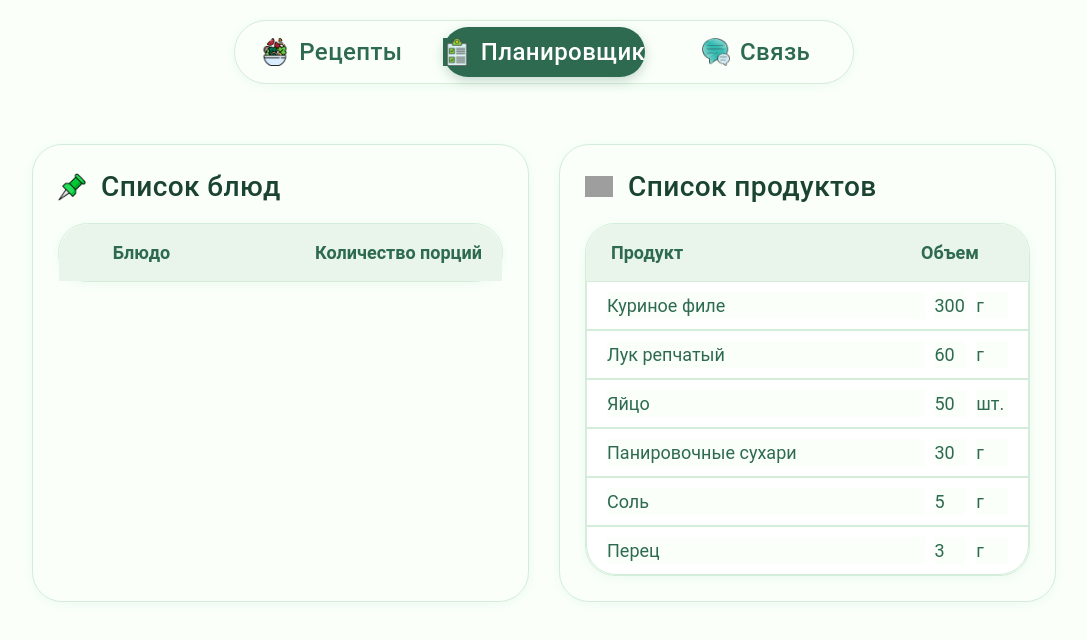
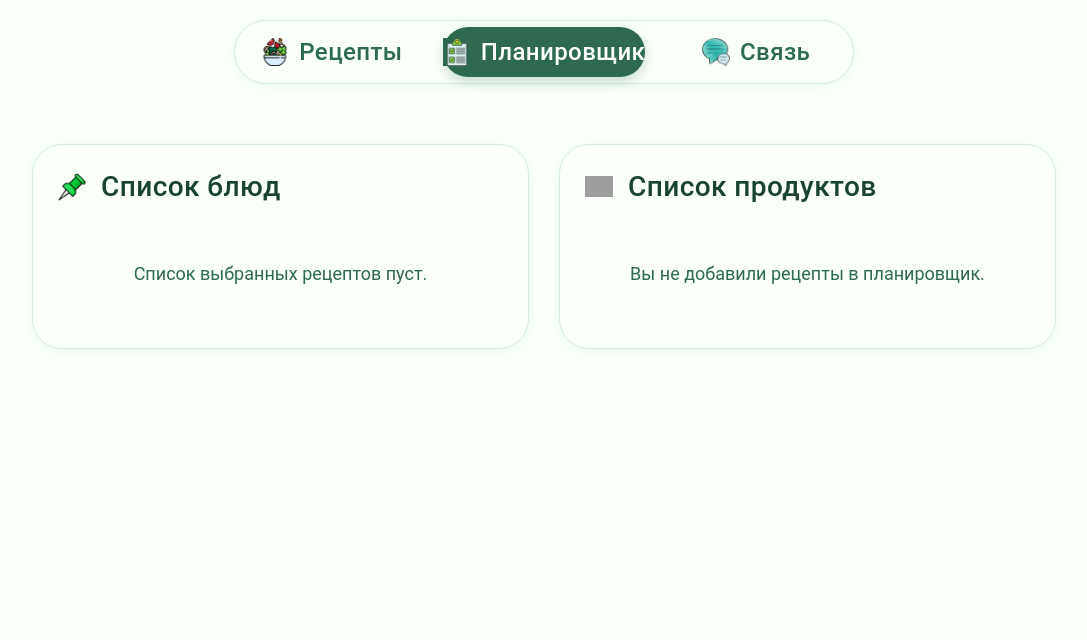
Before and after one commit to Daria-2299/freeze-planner, a React (Vite) app: page /planner in a window 1280 px wide. Shown: the top 640 px of the page, without its empty margins (96-1183 px from the left). Built offline with nearby package versions, Linux system fonts and the light colour scheme; grey boxes are pictures that could not be loaded.

Commit message:
feat: add aggregated ingredients for planner-recipes

```diff
--- a/src/components/plannerProductList/PlannerProductList.jsx
+++ b/src/components/plannerProductList/PlannerProductList.jsx
@@ -1,57 +1,27 @@
+import { useLocalStorage } from "../../services/useLocalStorage";
+
 import classes from "./plannerProductList.module.scss";
 
 import cartIcon from "../../assets/icons/shopping-cart-icon.png";
+import { useEffect } from "react";
 
-const PlannerProductList = () => {
-  const recipes = [
-    {
-      id: 1,
-      title: "Куриные котлеты",
-      description:
-        "Нежные котлеты из куриного филе с зеленью. Можно жарить без разморозки.",
-      calories: 210,
-      protein: 22,
-      fat: 10,
-      carbs: 8,
-      weight: 180,
-      portions: 6,
-      ingredients: [
-        { title: "Куриное филе", weight: 300, measure: "г" },
-        { title: "Лук репчатый", weight: 60, measure: "г" },
-        { title: "Яйцо", weight: 50, measure: "шт." },
-        { title: "Панировочные сухари", weight: 30, measure: "г" },
-        { title: "Соль", weight: 5, measure: "г" },
-        { title: "Перец", weight: 3, measure: "г" },
-      ],
-      preparation: [
-        "Куриное филе нарежьте небольшими кусочками и пропустите через мясорубку.",
-        "Лук очистите и мелко нарежьте или также пропустите через мясорубку.",
-        "Смешайте фарш с луком, яйцом, солью и перцем. Тщательно вымешайте.",
-        "Сформируйте котлеты и обваляйте их в панировочных сухарях.",
-        "Разогрейте сковороду с маслом и обжарьте котлеты с двух сторон до золотистой корочки.",
-        "По желанию можно тушить под крышкой 5-7 минут для полной готовности.",
-      ],
-      cookingTime: 30,
-      freezerLife: 4,
-      imageUrl:
-        "https://img.iamcook.ru/old/upl/recipes/cat/u-f777f2a9cd9399a361f5cb25b4d58790.jpg",
-    },
-  ];
-
+const PlannerProductList = ({ ingredients }) => {
   return (
     <div className={classes["products-block"]}>
       <h3 className={classes["products-block__title"]}>
         <img src={cartIcon} className={classes["products-block__icon"]} />
         Список продуктов
       </h3>
+      {ingredients.length > 0 ? (
         <div className={classes["products-block__table"]}>
           <div className={classes["headlines"]}>
             <p className={classes["headlines__item"]}>Продукт</p>
             <p className={classes["headlines__item"]}>Объем</p>
           </div>
+
           <div className={classes["products-table"]}>
-          {recipes.map((recipe) => {
-            return recipe.ingredients.map((ingredient, index) => (
+            {ingredients.map((ingredient, index) => {
+              return (
                 <div key={index} className={classes["products-table__row"]}>
                   <p className={classes["products-table__cell"]}>
                     {ingredient.title}
@@ -63,10 +33,15 @@ const PlannerProductList = () => {
                     {ingredient.measure}
                   </p>
                 </div>
-            ));
+              );
             })}
           </div>
         </div>
+      ) : (
+        <div className={classes["products-block__empty-table"]}>
+          <p>Вы не добавили рецепты в планировщик.</p>
+        </div>
+      )}
     </div>
   );
 };
--- a/src/components/plannerProductList/plannerProductList.module.scss
+++ b/src/components/plannerProductList/plannerProductList.module.scss
@@ -31,6 +31,16 @@
     border: 1px solid #d4edda;
     border-radius: 30px;
     box-shadow: 0 2px 12px rgba(40, 167, 69, 0.06);
+  }
+
+  &__empty-table {
+    height: 100px;
+    display: flex;
+    justify-content: center;
+    align-items: center;
+    font-size: 18px;
+    line-height: 1.5;
+    color: #2d6a4f;
   }
 }
 
--- a/src/components/plannerRecipeList/PlannerRecipeList.jsx
+++ b/src/components/plannerRecipeList/PlannerRecipeList.jsx
@@ -1,13 +1,14 @@
-import { useLocalStorage } from "../../hooks/useLocalStorage.hook";
-
 import PortionsButtons from "../portionsButtons/PortionsButtons";
 
 import classes from "./plannerRecipeList.module.scss";
 
 import pinIcon from "../../assets/icons/pin-icon.png";
 
-const PlannerRecipeList = () => {
-  const { plannerRecipes, changePortions } = useLocalStorage();
+const PlannerRecipeList = ({ recipes, changePortions, removeRecipe }) => {
+  const handleRecipeClick = (event, recipeId) => {
+    event.preventDefault();
+    removeRecipe(recipeId);
+  };
 
   return (
     <div className={classes["recipes-block"]}>
@@ -15,17 +16,22 @@ const PlannerRecipeList = () => {
         <img src={pinIcon} className={classes["recipes-block__icon"]} />
         Список блюд
       </h3>
+      {recipes.length > 0 ? (
         <div className={classes["recipes-block__table"]}>
           <div className={classes.headlines}>
             <p className={classes.headlines__item}></p>
             <p className={classes.headlines__item}>Блюдо</p>
             <p className={classes.headlines__item}>Количество порций</p>
           </div>
+
           <div className={classes["recipes-table"]}>
-          {plannerRecipes.map((recipe) => (
+            {recipes.map((recipe) => (
               <div key={recipe.id} className={classes["recipes-table__row"]}>
                 <button
                   className={`${classes["recipes-table__cell"]} ${classes["recipes-table__toggle-btn"]}`}
+                  onClick={(event) => {
+                    handleRecipeClick(event, recipe.id);
+                  }}
                 >
                   ✔
                 </button>
@@ -41,6 +47,11 @@ const PlannerRecipeList = () => {
             ))}
           </div>
         </div>
+      ) : (
+        <div className={classes["recipes-block__empty-table"]}>
+          <p>Список выбранных рецептов пуст.</p>
+        </div>
+      )}
     </div>
   );
 };
--- a/src/components/plannerRecipeList/plannerRecipeList.module.scss
+++ b/src/components/plannerRecipeList/plannerRecipeList.module.scss
@@ -31,6 +31,16 @@
     border: 1px solid #d4edda;
     border-radius: 30px;
     box-shadow: 0 2px 12px rgba(40, 167, 69, 0.06);
+  }
+
+  &__empty-table {
+    height: 100px;
+    display: flex;
+    justify-content: center;
+    align-items: center;
+    font-size: 18px;
+    line-height: 1.5;
+    color: #2d6a4f;
   }
 }
 
@@ -104,44 +114,3 @@
     }
   }
 }
-
-.portions-control {
-  display: flex;
-  justify-content: space-between;
-  align-items: center;
-  justify-self: center;
-  width: 150px;
-  padding: 5px;
-  background: #e9f5eb;
-  border: 1px solid #d4edda;
-  border-radius: 50px;
-
-  &__btn {
-    display: flex;
-    align-items: center;
-    justify-content: center;
-    width: 30px;
-    height: 30px;
-    border: none;
-    border-radius: 50px;
-    background: #2d6a4f;
-    box-shadow: 0 4px 12px rgba(45, 106, 79, 0.25);
-    font-size: 28px;
-    font-weight: 300;
-    color: #ffffff;
-    cursor: pointer;
-    transition: all 0.3s ease;
-
-    &:hover {
-      background: #e9f5eb;
-      color: #1b4332;
-    }
-  }
-
-  &__value {
-    background-color: inherit;
-    font-size: 24px;
-    font-weight: 500;
-    color: #1b4332;
-  }
-}
--- a/src/components/recipeList/RecipeList.jsx
+++ b/src/components/recipeList/RecipeList.jsx
@@ -1,6 +1,6 @@
 import { useState, useEffect, useMemo } from "react";
 
-import { useLocalStorage } from "../../hooks/useLocalStorage.hook";
+import { useLocalStorage } from "../../services/useLocalStorage";
 
 import RecipeCard from "../recipeCard/recipeCard";
 
--- a/src/pages/plannerPage/PlannerPage.jsx
+++ b/src/pages/plannerPage/PlannerPage.jsx
@@ -1,13 +1,41 @@
-import "./plannerPage.scss";
+import { useMemo } from "react";
+import { useLocalStorage } from "../../services/useLocalStorage";
 
 import PlannerProductList from "../../components/plannerProductList/PlannerProductList";
 import PlannerRecipeList from "../../components/plannerRecipeList/PlannerRecipeList";
 
+import "./plannerPage.scss";
+
 const PlannerPage = () => {
+  const { plannerRecipes, changePortions, removeRecipe } = useLocalStorage();
+
+  const ingredients = useMemo(() => {
+    if (plannerRecipes.length === 0) {
+      return [];
+    }
+
+    const ingredientsGroup = plannerRecipes.reduce((acc, recipe) => {
+      recipe.ingredients.forEach((ingredient) => {
+        if (acc[ingredient.id]) {
+          acc[ingredient.id].weight += ingredient.weight;
+        } else {
+          acc[ingredient.id] = { ...ingredient };
+        }
+      });
+      return acc;
+    }, {});
+
+    return Object.values(ingredientsGroup);
+  }, [plannerRecipes]);
+
   return (
     <div className="container">
-      <PlannerRecipeList />
-      <PlannerProductList />
+      <PlannerRecipeList
+        recipes={plannerRecipes}
+        changePortions={changePortions}
+        removeRecipe={removeRecipe}
+      />
+      <PlannerProductList ingredients={ingredients} />
     </div>
   );
 };
--- a/src/pages/recipePage/RecipePage.jsx
+++ b/src/pages/recipePage/RecipePage.jsx
@@ -1,7 +1,7 @@
 import { useParams } from "react-router-dom";
 import { useEffect, useState, useMemo } from "react";
 
-import { useLocalStorage } from "../../hooks/useLocalStorage.hook";
+import { useLocalStorage } from "../../services/useLocalStorage";
 
 import PreparationBlock from "../../components/preparationBlock/preparationBlock";
 import IngredientsBlock from "../../components/ingredientsBlock/IngredientsBlock";
--- /dev/null
+++ b/src/services/useIngredientsData.js
@@ -0,0 +1,6 @@
+export const useIngredientsData = () => {
+    const getIngredientsByRecipeId =(recipeId)=>{
+
+    }
+  return {};
+};
```
Also changed, not shown: src/services/useLocalStorage.js (renamed from src/hooks/useLocalStorage.hook.js, +0 -21 lines). Lines whose indentation alone changed are shown as unchanged.
